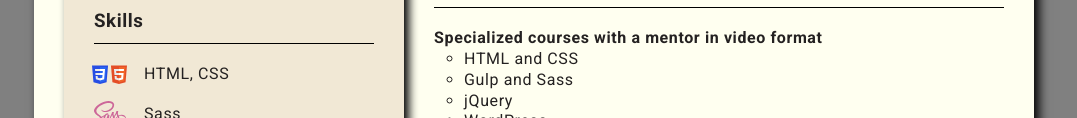
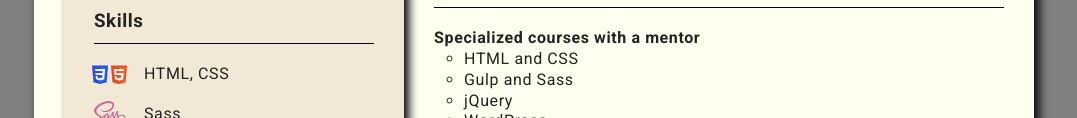
Before and after one commit to Dima-Semchuk/rsschool-cv, a plain HTML site: page index.html in a window 1280 px wide. Shown: the part 506-624 px from the top of the page, without its empty margins (106-1183 px from the left). Drawn offline with Linux system fonts and the light colour scheme.

Commit message:
fix: fix html in courses

```diff
--- a/index.html
+++ b/index.html
@@ -110,7 +110,7 @@
       <h3 class="section-title">Courses</h3>
       <div class="underline"></div>
       <h4 class="courses__place">
-        Specialized courses with a mentor in video format
+        Specialized courses with a mentor
       </h4>
       <ul class="courses__list">
         <li class="education__item">
```
